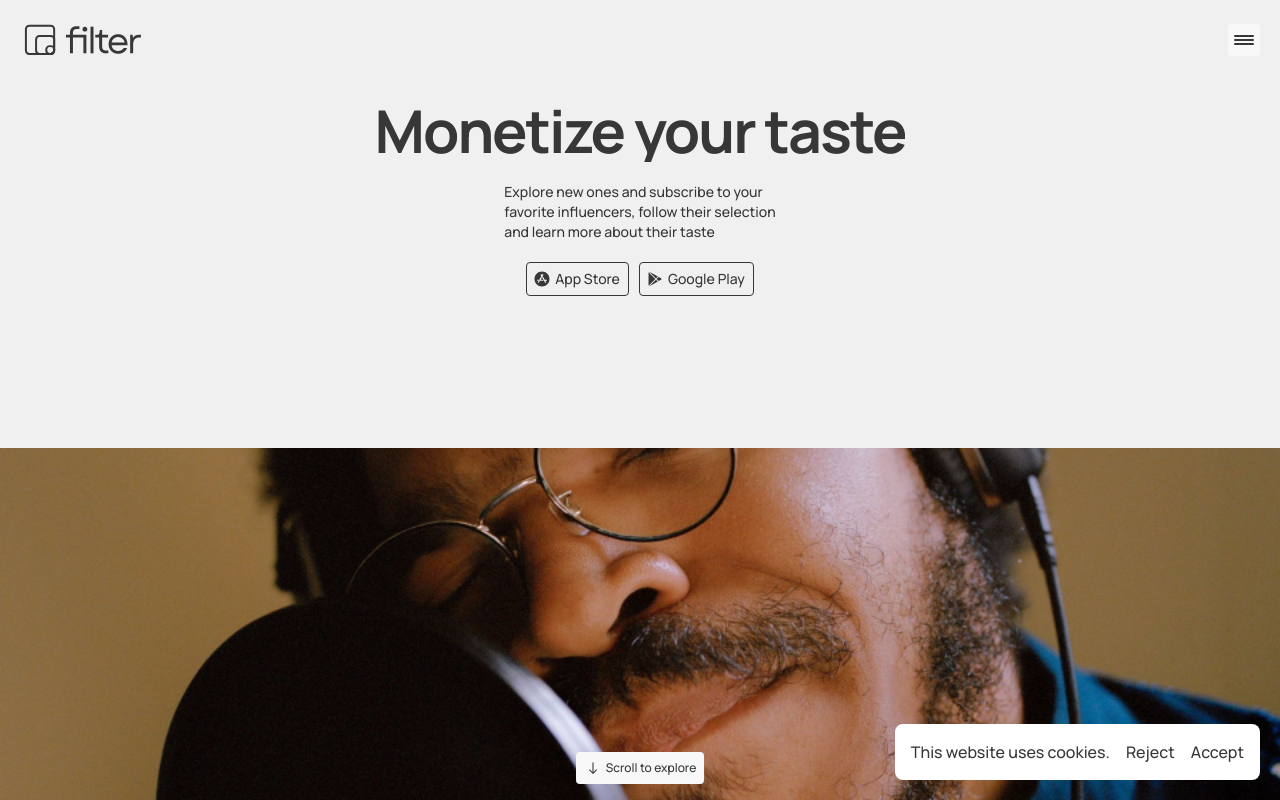
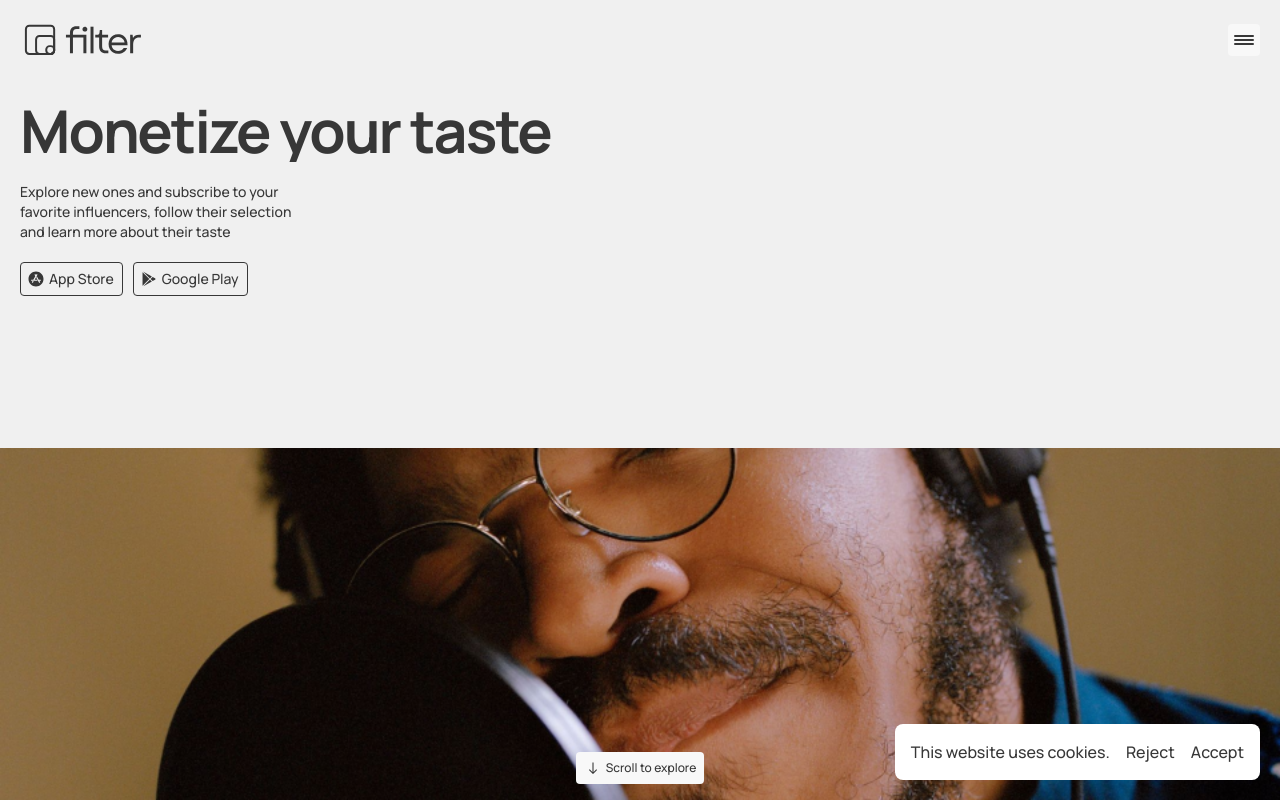
Before and after one commit to zhanarysdev/filter3, a Next.js app: page / in a window 1280 px wide. Built offline with nearby package versions, Linux system fonts and the light colour scheme.

Commit message:
centred text

```diff
--- a/components/section.tsx
+++ b/components/section.tsx
@@ -74,9 +74,9 @@ export function Section() {
       onTouchStart={startTouch}
       onTouchMove={moveTouch}
     >
-      <div className="lg:pt-[162px] xl:pt-[280px] lg:flex-1 lg:bg-white">
+      <div className="lg:items-center lg:p-0 lg:flex lg:flex-1 lg:bg-white">
         <AnimatePresence mode="wait">
-          <Container className="flex flex-col sm:items-center lg:items-start">
+          <Container className="flex flex-col">
             {titles.map((el, index) => (
               <Animate key={`${el} - ${index}`} id={`${el} - ${index}`}>
                 <Title data={el} />
```
